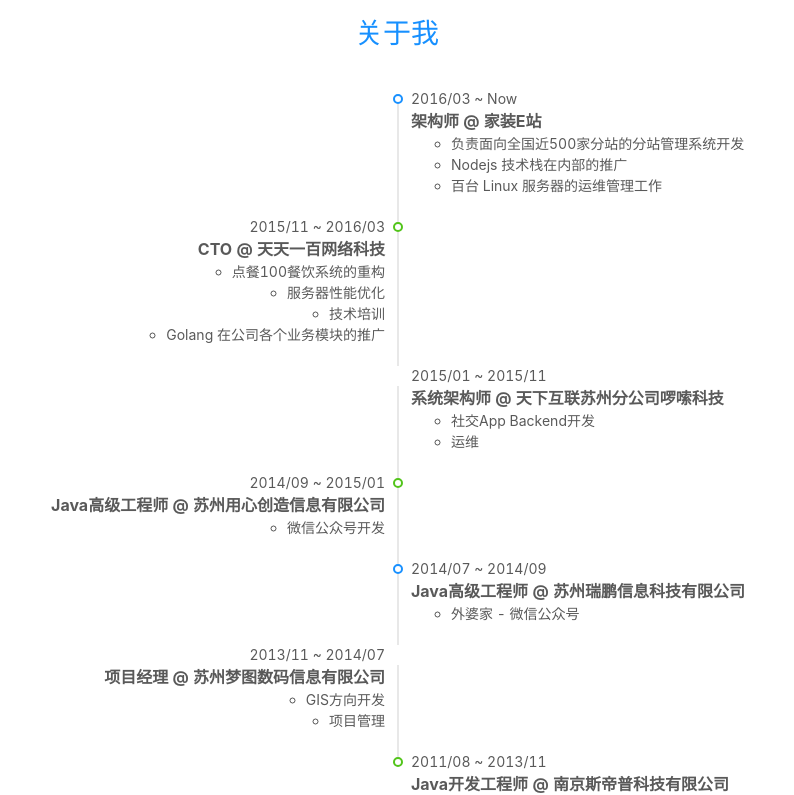
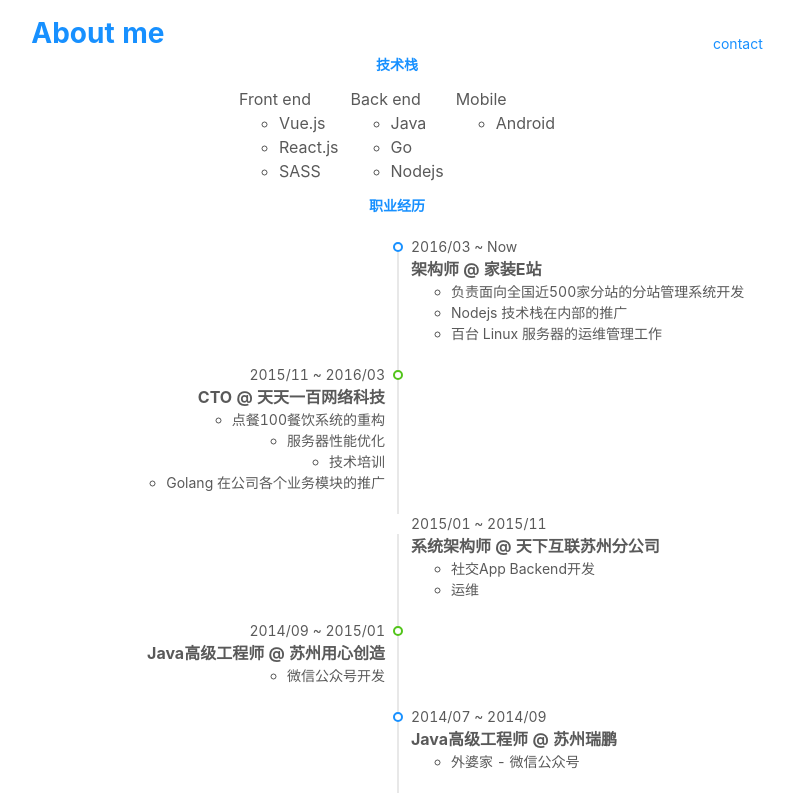
Before and after one commit to qixin1991/myself, a Vue app: page / in a window 1280 px wide. Shown: the top 795 px of the page, without its empty margins (243-1037 px from the left). Built offline with nearby package versions, Linux system fonts and the light colour scheme; the HTML template or start-up script is replaced by a standard one.

Commit message:
code format  Please enter the commit message for your changes. Lines starting

```diff
--- a/package.json
+++ b/package.json
@@ -23,7 +23,7 @@
     "babel-eslint": "^10.0.1",
     "eslint": "^5.16.0",
     "eslint-plugin-vue": "^5.0.0",
-    "node-sass": "^4.9.0",
+    "sass": "^1.20.1",
     "sass-loader": "^7.1.0",
     "vue-template-compiler": "^2.5.21"
   }
--- a/src/views/Home.vue
+++ b/src/views/Home.vue
@@ -1,8 +1,38 @@
 <template>
   <div class="home">
-    <div class="title">
-      <h1 class="about-me">关于我</h1>
+    <div class="head">
+      <div>
+        <span class="about-me">About me</span>
+      </div>
+      <div class="contact-me">
+        <a href="mailto:me@qixin.io">contact</a>
+      </div>
     </div>
+    <div class="tech-main">
+      <span class="title">技术栈</span>
+      <ul class="ul-container">
+        <li class="li-title">Front end
+          <ul>
+            <li>Vue.js</li>
+            <li>React.js</li>
+            <li>SASS</li>
+          </ul>
+        </li>
+        <li class="li-title">Back end
+          <ul>
+            <li>Java</li>
+            <li>Go</li>
+            <li>Nodejs</li>
+          </ul>
+        </li>
+        <li class="li-title">Mobile
+          <ul>
+            <li>Android</li>
+          </ul>
+        </li>
+      </ul>
+    </div>
+    <span class="experience">职业经历</span>
     <div class="timeline">
       <a-timeline mode="alternate">
         <a-timeline-item>
@@ -26,11 +56,8 @@
           <div class="left-desc">
             <ul class="left-ul">
               <li>点餐100餐饮系统的重构</li>
-              <li style="width: 100%; height: 0; list-style: none"></li>
               <li>服务器性能优化</li>
-              <li style="width: 100%; height: 0; list-style: none"></li>
               <li>技术培训</li>
-              <li style="width: 100%; height: 0; list-style: none"></li>
               <li>Golang 在公司各个业务模块的推广</li>
             </ul>
           </div>
@@ -39,7 +66,7 @@
           <a-icon slot="dot" type="clock-circle-o" style="font-size: 16px;" />
           <span>2015/01 ~ 2015/11</span>
           <div>
-            <span class="title-company">系统架构师 @ 天下互联苏州分公司啰嗦科技</span>
+            <span class="title-company">系统架构师 @ 天下互联苏州分公司</span>
           </div>
           <div>
             <ul>
@@ -51,7 +78,7 @@
         <a-timeline-item color="green">
           <span>2014/09 ~ 2015/01</span>
           <div>
-            <span class="title-company">Java高级工程师 @ 苏州用心创造信息有限公司</span>
+            <span class="title-company">Java高级工程师 @ 苏州用心创造</span>
           </div>
           <div class="left-desc">
             <ul class="left-ul">
@@ -62,7 +89,7 @@
         <a-timeline-item>
           <span>2014/07 ~ 2014/09</span>
           <div>
-            <span class="title-company">Java高级工程师 @ 苏州瑞鹏信息科技有限公司</span>
+            <span class="title-company">Java高级工程师 @ 苏州瑞鹏</span>
           </div>
           <div>
             <ul>
@@ -74,12 +101,11 @@
           <a-icon slot="dot" type="clock-circle-o" style="font-size: 16px;" />
           <span>2013/11 ~ 2014/07</span>
           <div>
-            <span class="title-company">项目经理 @ 苏州梦图数码信息有限公司</span>
+            <span class="title-company">项目经理 @ 苏州梦图数码</span>
           </div>
           <div class="left-desc">
             <ul class="left-ul">
               <li>GIS方向开发</li>
-              <li style="width: 100%; height: 0; list-style: none"></li>
               <li>项目管理</li>
             </ul>
           </div>
@@ -121,23 +147,32 @@
   }
 
   .left-ul {
-    display: inline-flex;
+    display: flex;
     flex-wrap: wrap;
     justify-content: flex-end;
+    align-items: flex-end;
+    flex-direction: column;
     width: 100%;
     li {
       flex-wrap: wrap;
     }
   }
 
-  .title {
-    display: inline-flex;
-    justify-content: center;
+  .head {
+    display: flex;
+    justify-content: space-around;
     flex-grow: 1;
     width: 100%;
     margin-top: 12px;
     & .about-me {
       color: #1790FF;
+      font-weight: bold;
+      font-size: 2em;
+    }
+    & .contact-me {
+      display: flex;
+      flex-direction: column;
+      justify-content: flex-end;
     }
   }
 
@@ -149,4 +184,35 @@
   .timeline {
     margin: 2% auto;
   }
+
+  .experience {
+    font-size: 1em;
+    font-weight: bold;
+    color: #1790FF;
+    display: flex;
+    justify-content: center;
+  }
+
+  .tech-main {
+    width: 100%;
+    display: flex;
+    flex-direction: column;
+    align-items: center;
+    & .title {
+      font-size: 1em;
+      font-weight: bold;
+      color: #1790FF;
+      margin: 0 24px;
+    }
+    & .ul-container {
+      margin: 12px 0;
+      padding-inline-start: 0;
+      & .li-title {
+        display: block;
+        float: left;
+        margin: 0 6px;
+        font-size: medium;
+      }
+    }
+  }
 </style>
```
Also changed, not shown: 1 other file (tests, documents, lock files or other folders).
